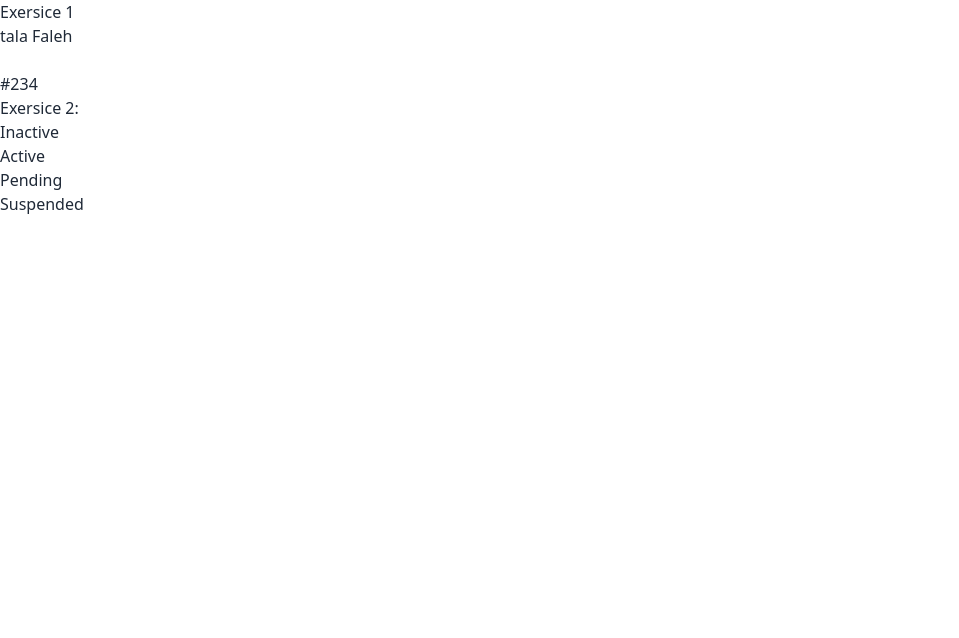
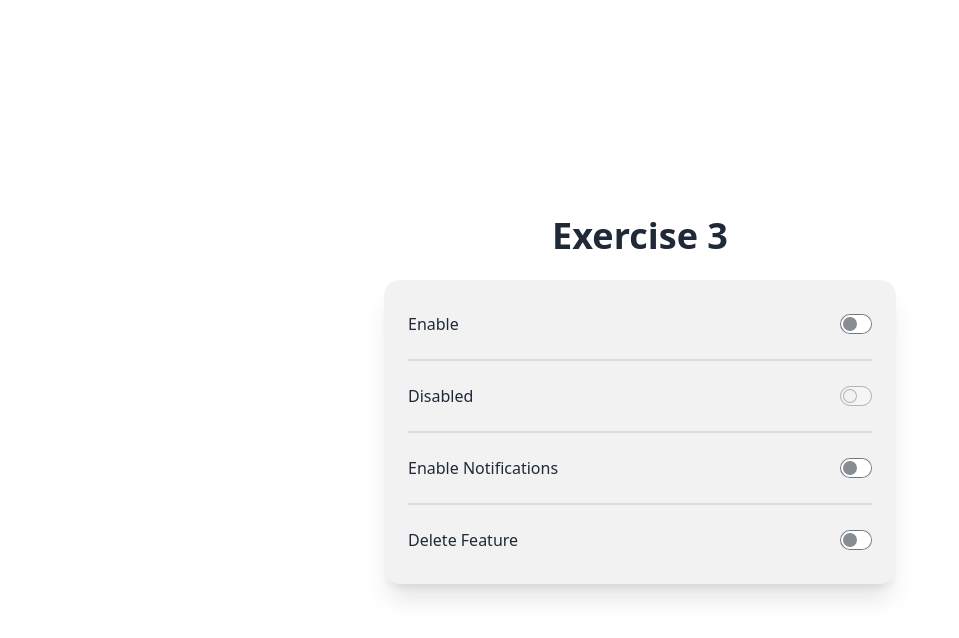
Before and after one commit to talaalfaleh987/Exercises, an Angular app in the folder reactiveForm/: page / in a window 1280 px wide. Shown: the top 638 px of the page, without its empty margins (0-959 px from the left). Built offline with nearby package versions, Linux system fonts and the light colour scheme.

Commit message:
feat: toggle

```diff
--- a/reactiveForm/src/app/app.html
+++ b/reactiveForm/src/app/app.html
@@ -1,9 +1,63 @@
-<h1>Exersice 1</h1>
-{{ fullName | mask: 12 }}<br />
-{{ emptyString | mask: 3 : '&' }}<br />
-{{ numbers | mask: 3 : '#' }}<br />
-<h1>Exersice 2:</h1>
-{{ 0 | statusLabel }}<br />
-{{ 1 | statusLabel }}<br />
-{{ 2 | statusLabel }}<br />
-{{ 3 | statusLabel }}
+<div class="min-h-screen flex flex-col items-center justify-center p-6">
+  <h1 class="font-extrabold text-3xl md:text-4xl mb-6">Exercise 3</h1>
+  <div class="card bg-base-200 p-6 w-full max-w-lg space-y-2 shadow-xl">
+    <app-toggle
+      [label]="text"
+      [initialOn]="true"
+      [disabled]="false"
+      (toggled)="onToggled($event)"
+    />
+    <div class="divider my-1"></div>
+    <app-toggle
+      [label]="'Disabled'"
+      [initialOn]="false"
+      [disabled]="true"
+      (toggled)="onToggled($event)"
+    />
+    <div class="divider my-1"></div>
+    <app-toggle
+      [label]="'Enable Notifications'"
+      [initialOn]="false"
+      [disabled]="false"
+      (toggled)="showNotifications($event)"
+    />
+    <div class="divider my-1"></div>
+    <app-toggle
+      [label]="'Delete Feature'"
+      [initialOn]="false"
+      [disabled]="false"
+      (toggled)="showConfirmation($event)"
+    />
+  </div>
+  @if (showToast()) {
+    <div class="toast toast-top toast-end">
+      <div
+        class="alert shadow-lg"
+        [class.alert-success]="toastMessage().includes('Enabled')"
+        [class.alert-error]="toastMessage().includes('Disabled')"
+      >
+        <span>{{ toastMessage() }}</span>
+      </div>
+    </div>
+  }
+  @if (showAlert()) {
+    <div class="toast toast-top toast-end">
+      <div class="alert alert-info shadow-lg">
+        <svg
+          xmlns="http://www.w3.org/2000/svg"
+          fill="none"
+          viewBox="0 0 24 24"
+          class="stroke-current shrink-0 w-6 h-6"
+        >
+          <path
+            stroke-linecap="round"
+            stroke-linejoin="round"
+            stroke-width="2"
+            d="M13 16h-1v-4h-1m1-4h.01M21 12a9 9 0 11-18 0 9 9 0 0118 0z"
+          ></path>
+        </svg>
+        <span>{{ alertMessage() }}</span>
+      </div>
+    </div>
+  }
+</div>
--- a/reactiveForm/src/app/app.ts
+++ b/reactiveForm/src/app/app.ts
@@ -1,15 +1,42 @@
 import { MaskPipe } from './pipes/mask-sens-pipe/mask-pipe';
 import { Component, signal } from '@angular/core';
 import { StatusLabelPipe } from './pipes/statusLabel/status-label-pipe';
+import { Toggle } from './excer3/toggle/toggle';
 
 @Component({
   selector: 'app-root',
-  imports: [StatusLabelPipe, MaskPipe],
+  imports: [Toggle],
   templateUrl: './app.html',
   styleUrl: './app.css',
 })
 export class App {
-  fullName = 'tala Faleh';
-  emptyString = '';
-  numbers = 1234;
+  text: string = 'Enable';
+  showToast = signal(false);
+  toastMessage = signal('');
+  showAlert = signal(false);
+  alertMessage = signal('');
+
+  onToggled(value: boolean) {
+    if (value === false) {
+      this.text = 'Enable';
+    } else {
+      this.text = 'Disable';
+    }
+  }
+  showNotifications(value: boolean) {
+    this.toastMessage.set(value ? 'Notifications Enabled' : 'Notifications Disabled');
+    this.showToast.set(true);
+    setTimeout(() => {
+      this.showToast.set(false);
+    }, 2000);
+  }
+
+  showConfirmation(value: boolean) {
+    console.log('New value:', value);
+    this.alertMessage.set(value ? 'Deleted Successfully' : 'Deleted Disabled');
+    this.showAlert.set(true);
+    setTimeout(() => {
+      this.showAlert.set(false);
+    }, 2000);
+  }
 }
--- /dev/null
+++ b/reactiveForm/src/app/excer3/toggle/toggle.html
@@ -0,0 +1,10 @@
+<label class="flex items-center justify-between w-full py-2">
+  <span class="font-medium">{{ label() }}</span>
+  <input
+    type="checkbox"
+    class="toggle toggle-sm"
+    [checked]="isOn()"
+    [disabled]="disabled()"
+    (change)="onToggle($event)"
+  />
+</label>
--- /dev/null
+++ b/reactiveForm/src/app/excer3/toggle/toggle.ts
@@ -0,0 +1,26 @@
+import { Component, effect, input, output, signal } from '@angular/core';
+
+@Component({
+  selector: 'app-toggle',
+  imports: [],
+  templateUrl: './toggle.html',
+  styleUrl: './toggle.css',
+})
+export class Toggle {
+  label = input<string>('Enable');
+  initialOn = input<boolean>(false);
+  disabled = input<boolean>(false);
+
+  toggled = output<boolean>();
+
+  isOn = signal<boolean>(this.initialOn());
+
+  onToggle(event: Event) {
+    if (this.disabled()) {
+      return;
+    }
+    const checked = (event.target as HTMLInputElement).checked;
+    this.isOn.set(checked);
+    this.toggled.emit(checked);
+  }
+}
```
Also changed, not shown: reactiveForm/src/app/excer3/toggle/toggle.css (added), 1 other file (tests, documents, lock files or other folders).
